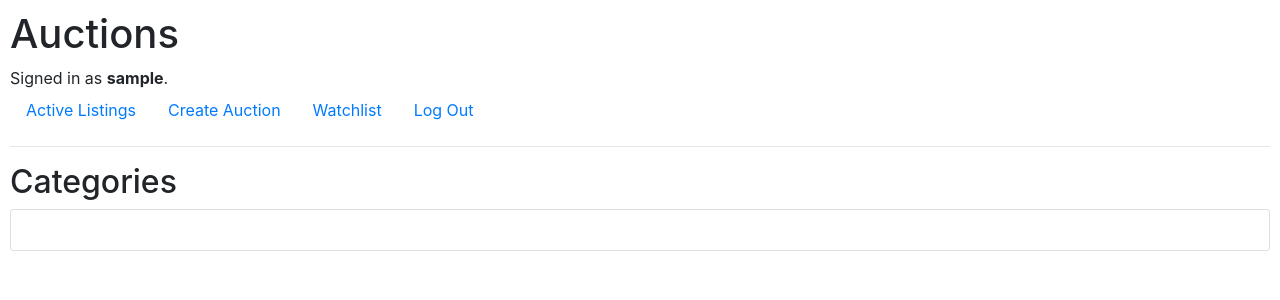
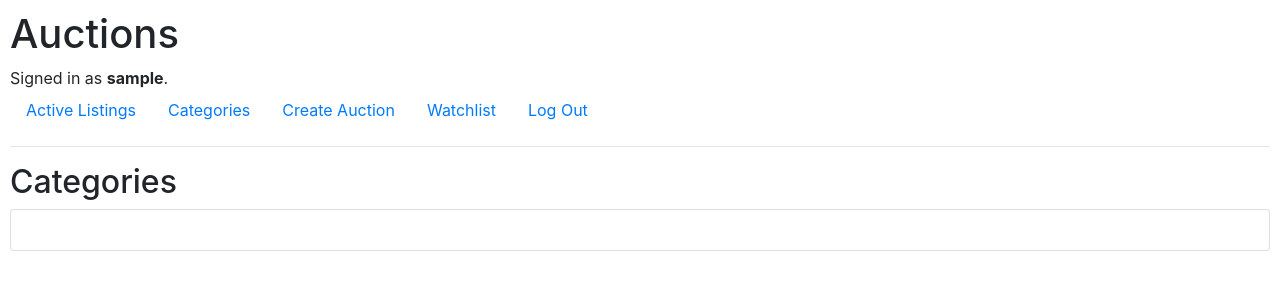
Before and after one commit to ivanseibel/cs50w-project2-commerce, a Django app: page /categories in a window 1280 px wide. Shown: the top 300 px of the page. Run offline with Django 3.2, Linux system fonts and the light colour scheme; the visitor is signed in with stand-in values (Sample User, id 1); data that the repository does not hold is empty; some libraries are stand-ins or nearby versions.

Commit message:
fix: small correction

```diff
--- a/auctions/templates/auctions/layout.html
+++ b/auctions/templates/auctions/layout.html
@@ -24,6 +24,9 @@
         <li class="nav-item">
             <a class="nav-link" href="{% url 'index' %}">Active Listings</a>
         </li>
+        <li class="nav-item">
+            <a class="nav-link" href="{% url 'categories' %}">Categories</a>
+        </li>
         {% if user.is_authenticated %}
         <li class="nav-item">
             <a class="nav-link" href="{% url 'create_auction' %}">Create Auction</a>
@@ -37,9 +40,6 @@
             <a class="nav-link" href="{% url 'logout' %}">Log Out</a>
         </li>
         {% else %}
-        <li class="nav-item">
-            <a class="nav-link" href="{% url 'categories' %}">Categories</a>
-        </li>
         <li class="nav-item">
             <a class="nav-link" href="{% url 'login' %}">Log In</a>
         </li>
```
